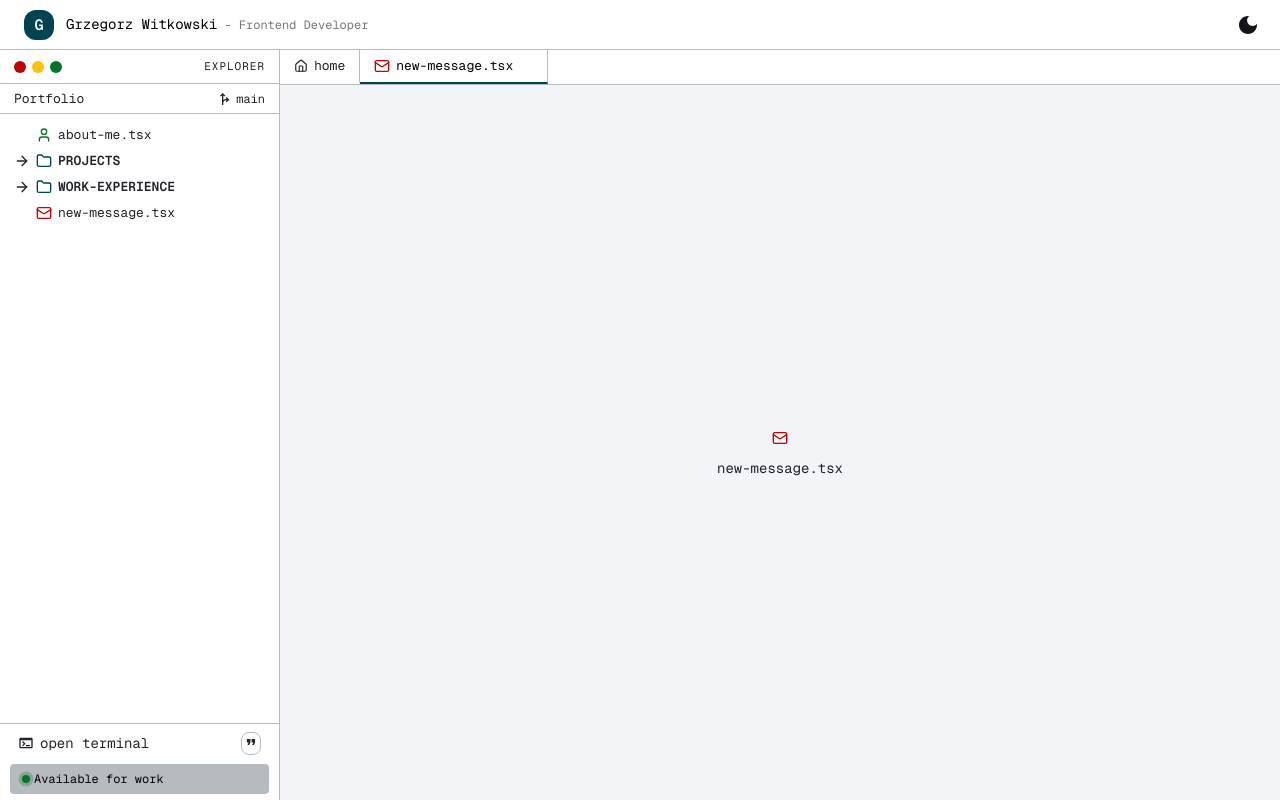
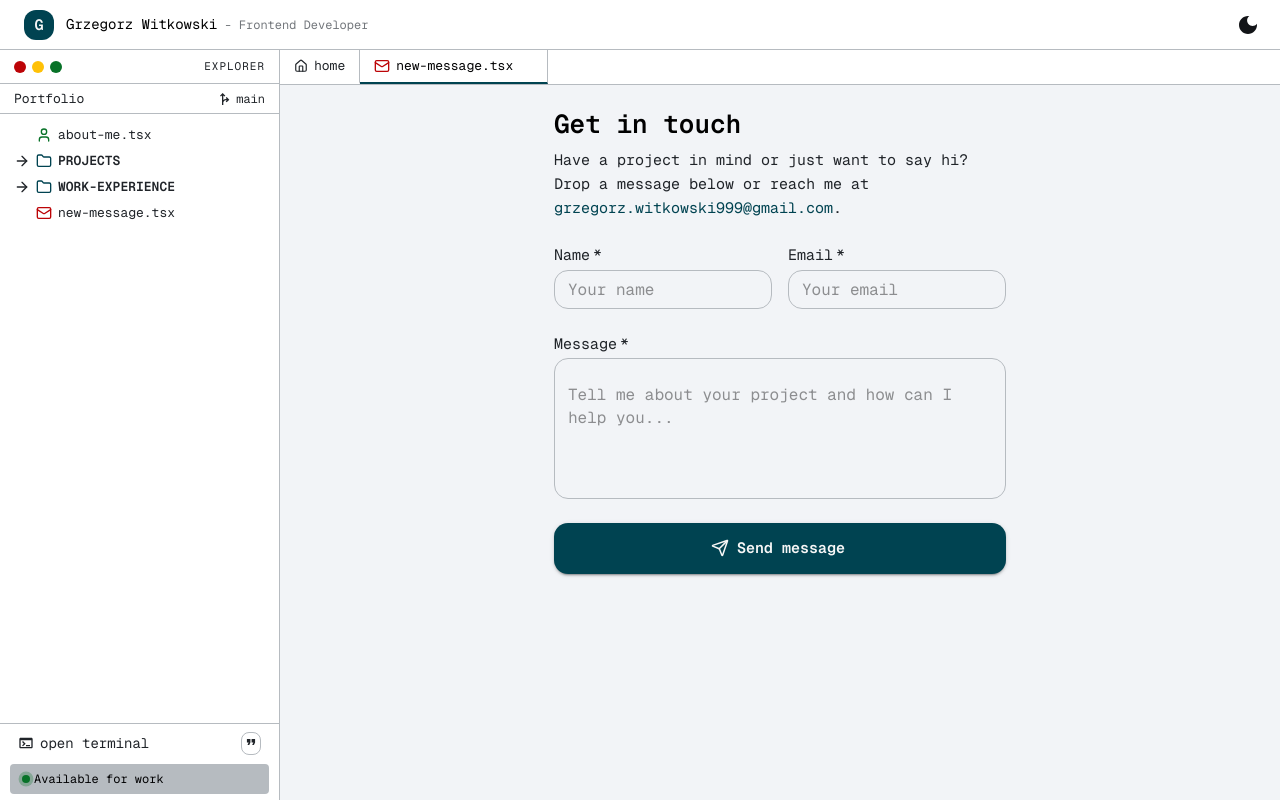
Before and after one commit to GrzegorzWitkowsk1/Portfolio, a React (Create React App) app: page / in a window 1280 px wide. Both pictures are taken after a click on the button "new-message.tsx". Built offline with nearby package versions, Linux system fonts and the light colour scheme.

Commit message:
feat: new-message page with contact form

```diff
--- /dev/null
+++ b/src/components/main/components/new-message/index.tsx
@@ -0,0 +1,295 @@
+import {
+	Box,
+	Button,
+	FormControl,
+	FormHelperText,
+	InputLabel,
+	OutlinedInput,
+	Typography,
+	useTheme,
+} from "@mui/material";
+import { Send } from "lucide-react";
+import { FormEvent, useState } from "react";
+
+const FORM_SUBMIT_URL = "https://formsubmit.co/ajax/grzegorz.witkowski999@gmail.com";
+
+type FieldName = "name" | "email" | "message";
+
+type Status = "idle" | "sending" | "success" | "error";
+
+const EMAIL_REGEX = /^[^\s@]+@[^\s@]+\.[^\s@]+$/;
+
+export function NewMessage() {
+	const theme = useTheme();
+
+	const [values, setValues] = useState<Record<FieldName, string>>({
+		name: "",
+		email: "",
+		message: "",
+	});
+	const [errors, setErrors] = useState<Partial<Record<FieldName, string>>>({});
+	const [status, setStatus] = useState<Status>("idle");
+
+	const labelSx = {
+		position: "static",
+		transform: "none",
+		marginBottom: "4px",
+		fontSize: "15px",
+		color: theme.palette.text.secondary,
+		"&.Mui-focused": {
+			color: theme.palette.primary.main,
+		},
+	} as const;
+
+	const outlinedInputSx = {
+		borderRadius: "14px",
+		backgroundColor: "transparent",
+		"& fieldset": {
+			borderRadius: "14px",
+			borderColor:
+				theme.palette.mode === "light"
+					? theme.palette.grey[300]
+					: theme.palette.grey[400],
+		},
+		"&:hover fieldset": {
+			borderColor: theme.palette.primary.main,
+		},
+		"&.Mui-focused fieldset": {
+			borderColor: theme.palette.primary.main,
+		},
+		"& input, & textarea": {
+			color: "text.primary",
+			paddingBlock: "8px",
+		},
+	} as const;
+
+	const handleChange =
+		(field: FieldName) =>
+		(event: React.ChangeEvent<HTMLInputElement | HTMLTextAreaElement>) => {
+			setValues((prev) => ({ ...prev, [field]: event.target.value }));
+			if (errors[field]) {
+				setErrors((prev) => ({ ...prev, [field]: undefined }));
+			}
+		};
+
+	const validate = (): boolean => {
+		const next: Partial<Record<FieldName, string>> = {};
+		if (!values.name.trim()) {
+			next.name = "Name is required.";
+		}
+		if (!values.email.trim()) {
+			next.email = "Email is required.";
+		} else if (!EMAIL_REGEX.test(values.email.trim())) {
+			next.email = "Please enter a valid email address.";
+		}
+		if (!values.message.trim()) {
+			next.message = "Message is required.";
+		}
+		setErrors(next);
+		return Object.keys(next).length === 0;
+	};
+
+	const handleSubmit = async (event: FormEvent) => {
+		event.preventDefault();
+		if (status === "sending") {
+			return;
+		}
+		if (!validate()) {
+			return;
+		}
+
+		setStatus("sending");
+		setErrors({});
+
+		const formData = new FormData();
+		formData.append("name", values.name.trim());
+		formData.append("email", values.email.trim());
+		formData.append("message", values.message.trim());
+		formData.append("_subject", "New message from portfolio");
+		formData.append("_captcha", "false");
+
+		try {
+			const response = await fetch(FORM_SUBMIT_URL, {
+				method: "POST",
+				body: formData,
+			});
+			if (response.ok) {
+				setStatus("success");
+				setValues({ name: "", email: "", message: "" });
+			} else {
+				setStatus("error");
+			}
+		} catch {
+			setStatus("error");
+		}
+	};
+
+	return (
+		<Box
+			sx={{
+				width: "100%",
+				maxWidth: { xs: "100%", md: "50%" },
+				marginLeft: "auto",
+				marginRight: "auto",
+				display: "flex",
+				flexDirection: "column",
+				gap: "35px",
+				padding: "0 24px 32px",
+			}}
+		>
+			<Box
+				component="form"
+				onSubmit={handleSubmit}
+				sx={{
+					display: "flex",
+					flexDirection: "column",
+					gap: "24px",
+				}}
+			>
+				<Box
+					sx={{
+						display: "flex",
+						flexDirection: "column",
+						gap: "8px",
+					}}
+				>
+					<Typography
+						sx={{
+							fontSize: "26px",
+							fontWeight: 600,
+							lineHeight: 1.2,
+							color: theme.palette.mode === "light" ? "black" : "white",
+						}}
+					>
+						Get in touch
+					</Typography>
+					<Typography
+						sx={{
+							fontSize: "15px",
+							lineHeight: 1.6,
+							color: "text.secondary",
+						}}
+					>
+						Have a project in mind or just want to say hi? Drop a message below
+						or reach me at{" "}
+						<Box
+							component="a"
+							href="mailto:grzegorz.witkowski999@gmail.com"
+							sx={{
+								textDecoration: "none",
+								color: theme.palette.primary.main,
+							}}
+						>
+							grzegorz.witkowski999@gmail.com
+						</Box>
+						.
+					</Typography>
+				</Box>
+
+				<Box
+					sx={{
+						display: "grid",
+						gridTemplateColumns: { xs: "1fr", md: "repeat(2, 1fr)" },
+						gap: "16px",
+					}}
+				>
+					<FormControl fullWidth required error={Boolean(errors.name)}>
+						<InputLabel htmlFor="contact-name" shrink sx={labelSx}>
+							Name
+						</InputLabel>
+						<OutlinedInput
+							id="contact-name"
+							notched={false}
+							placeholder="Your name"
+							value={values.name}
+							onChange={handleChange("name")}
+							sx={outlinedInputSx}
+						/>
+						{errors.name && (
+							<FormHelperText>{errors.name}</FormHelperText>
+						)}
+					</FormControl>
+					<FormControl fullWidth required error={Boolean(errors.email)}>
+						<InputLabel htmlFor="contact-email" shrink sx={labelSx}>
+							Email
+						</InputLabel>
+						<OutlinedInput
+							id="contact-email"
+							notched={false}
+							type="email"
+							placeholder="Your email"
+							value={values.email}
+							onChange={handleChange("email")}
+							sx={outlinedInputSx}
+						/>
+						{errors.email && (
+							<FormHelperText>{errors.email}</FormHelperText>
+						)}
+					</FormControl>
+				</Box>
+
+				<FormControl fullWidth required error={Boolean(errors.message)}>
+					<InputLabel htmlFor="contact-message" shrink sx={labelSx}>
+						Message
+					</InputLabel>
+					<OutlinedInput
+						id="contact-message"
+						notched={false}
+						multiline
+						minRows={4}
+						placeholder="Tell me about your project and how can I help you..."
+						value={values.message}
+						onChange={handleChange("message")}
+						sx={outlinedInputSx}
+					/>
+					{errors.message && (
+						<FormHelperText>{errors.message}</FormHelperText>
+					)}
+				</FormControl>
+
+				<Button
+					type="submit"
+					variant="contained"
+					disabled={status === "sending"}
+					fullWidth
+					startIcon={<Send size={18} />}
+					sx={{
+						paddingY: "12px",
+						fontSize: "15px",
+						fontWeight: 600,
+						textTransform: "none",
+						borderRadius: "14px",
+						backgroundColor: theme.palette.primary.main,
+						color: theme.palette.primary.contrastText,
+						"&:hover": {
+							backgroundColor: theme.palette.primary.dark,
+						},
+					}}
+				>
+					{status === "sending" ? "Sending..." : "Send message"}
+				</Button>
+
+				{status === "success" && (
+					<Typography
+						sx={{
+							fontSize: "14px",
+							color: theme.palette.success.main,
+						}}
+					>
+						Your message has been sent. Thanks for reaching out!
+					</Typography>
+				)}
+				{status === "error" && (
+					<Typography
+						sx={{
+							fontSize: "14px",
+							color: theme.palette.error.main,
+						}}
+					>
+						Something went wrong. Please try again or email me directly.
+					</Typography>
+				)}
+			</Box>
+		</Box>
+	);
+}
--- a/src/components/main/index.tsx
+++ b/src/components/main/index.tsx
@@ -5,6 +5,7 @@ import { TabBar } from "./components/tab-bar";
 import { FileView } from "./components/file-view";
 import { HomeView } from "./components/home-view";
 import { AboutMe } from "./components/about-me";
+import { NewMessage } from "./components/new-message";
 
 const MainRoot = styled(Box, {
 	shouldForwardProp: (prop) => prop !== "withDots",
@@ -50,6 +51,8 @@ export function Main() {
 					activeTab &&
 					(activeTab.label === "about-me.tsx" ? (
 						<AboutMe />
+					) : activeTab.label === "new-message.tsx" ? (
+						<NewMessage />
 					) : (
 						<FileView icon={activeTab.icon} label={activeTab.label} />
 					))
```
